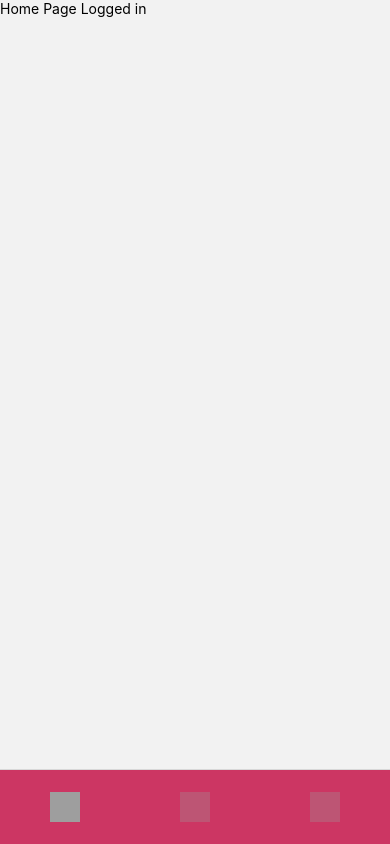
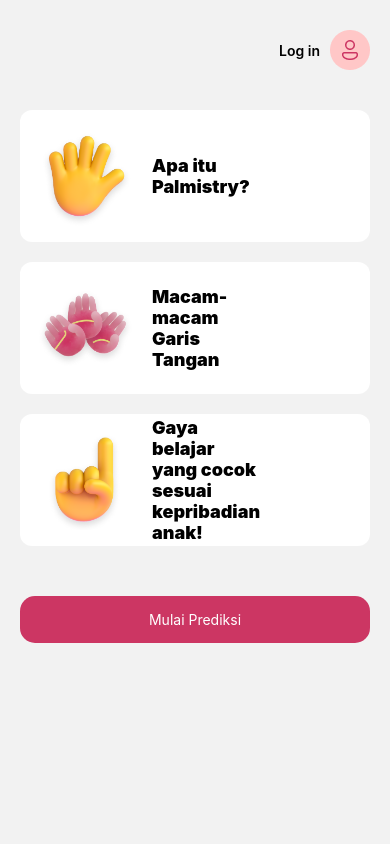
Before and after one commit to galihkarya/Persona, a React Native app: screen /HomePage in a window 390 px wide. Before the commit this address had no page. Built offline with nearby package versions, Linux system fonts and the light colour scheme; grey boxes are pictures that could not be loaded.

Commit message:
progesss

```diff
--- a/App.tsx
+++ b/App.tsx
@@ -1,11 +1,12 @@
 import React from "react";
 import { NavigationContainer } from "@react-navigation/native";
 import Tabs from './src/router/bottomBarNavigaton';
+import Navigation from "./src/router/navigation";
 
 const App = () => {
   return(
     <NavigationContainer>
-      <Tabs />
+      <Navigation />
     </NavigationContainer>
   );
 }
--- a/index.js
+++ b/index.js
@@ -1,5 +1,5 @@
 import {AppRegistry} from 'react-native';
-import App from './src/homePage';
+import App from './App';
 import {name as appName} from './app.json';
 
 AppRegistry.registerComponent(appName, () => App);
--- a/src/homePage.tsx
+++ b/src/homePage.tsx
@@ -7,12 +7,12 @@ import {
   Image,
 } from 'react-native';
 
-const HomePage = () => {
+const HomePage = ({navigation}) => {
 
   return (
     <View>
       <View style={{marginRight: 10, marginTop: 20}}>
-        <TouchableOpacity style={Styles.loginButton}>
+        <TouchableOpacity style={Styles.loginButton} onPress={() => {navigation.navigate('LoginPage')}}>
           <Text style={Styles.loginText}>Log in</Text>
           <Image
             style={Styles.avatar}
@@ -46,7 +46,7 @@ const HomePage = () => {
           </Text>
         </TouchableOpacity>
       </View>
-      <TouchableOpacity style={Styles.button}>
+      <TouchableOpacity style={Styles.button} onPress={() => {navigation.navigate('CameraPage')}}>
         <Text style={Styles.textButton}>Mulai Prediksi</Text>
       </TouchableOpacity>
     </View>
--- a/src/loginPage.tsx
+++ b/src/loginPage.tsx
@@ -9,11 +9,11 @@ import {
   ScrollView,
 } from 'react-native';
 
-const LoginPage = () => {
+const LoginPage = ({navigation}) => {
   return (
     <ScrollView>
       <View>
-        <TouchableOpacity style={Styles.backButton} hitSlop={{top: 5, bottom: 5, right: 5, left: 5}}>
+        <TouchableOpacity style={Styles.backButton} hitSlop={{top: 5, bottom: 5, right: 5, left: 5}} onPress={() => {navigation.goBack()}}>
           <Image
             style={Styles.avatar}
             source={require('../assets/icons/icon_arrowLeft.png')}
--- a/src/router/bottomBarNavigaton.tsx
+++ b/src/router/bottomBarNavigaton.tsx
@@ -25,7 +25,7 @@ const Tabs = () => {
           tabBarIcon: ({focused}) => (
             <View>
               <Image
-                source={require('../assets/icons/icon_Home_selected.png')}
+                source={require('../../assets/icons/icon_Home_selected.png')}
                 style={{width: 30, height: 30, opacity: focused ? 1 : 0.3}}
               />
             </View>
@@ -39,7 +39,7 @@ const Tabs = () => {
           tabBarIcon: ({focused}) => (
             <View>
               <Image
-                source={require('../assets/icons/icon_Group_selected.png')}
+                source={require('../../assets/icons/icon_Group_selected.png')}
                 style={{width: 30, height: 30, opacity: focused ? 1 : 0.3}}
               />
             </View>
@@ -53,7 +53,7 @@ const Tabs = () => {
           tabBarIcon: ({focused}) => (
             <View>
               <Image
-                source={require('../assets/icons/icon_Profile_selected.png')}
+                source={require('../../assets/icons/icon_Profile_selected.png')}
                 style={{width: 30, height: 30, opacity: focused ? 1 : 0.3}}
               />
             </View>
--- a/src/router/navigation.tsx
+++ b/src/router/navigation.tsx
@@ -1,2 +1,28 @@
 import React from 'react';
-import { createNativeStackNavigator } from '@react-navigation/native-stack';
+import {createNativeStackNavigator} from '@react-navigation/native-stack';
+
+import {
+  HomePage,
+  LoginPage,
+  HomePageLogedIn,
+  GroupListPage,
+  ProfilePage,
+  CameraPage
+} from '..';
+
+const Stack = createNativeStackNavigator();
+
+function Navigation() {
+  return (
+    <Stack.Navigator initialRouteName="HomePage">
+      <Stack.Screen name="HomePage" component={HomePage} options={{headerShown: false}}/>
+      <Stack.Screen name="LoginPage" component={LoginPage} options={{headerShown: false}}/>
+      <Stack.Screen name="HomePageLogedIn" component={HomePageLogedIn} options={{headerShown: false}}/>
+      <Stack.Screen name="GroupListPage" component={GroupListPage} options={{headerShown: false}}/>
+      <Stack.Screen name="ProfilePage" component={ProfilePage} options={{headerShown: false}}/>
+      <Stack.Screen name="CameraPage" component={CameraPage} options={{headerShown: false}}/>
+    </Stack.Navigator>
+  );
+}
+
+export default Navigation;
```
